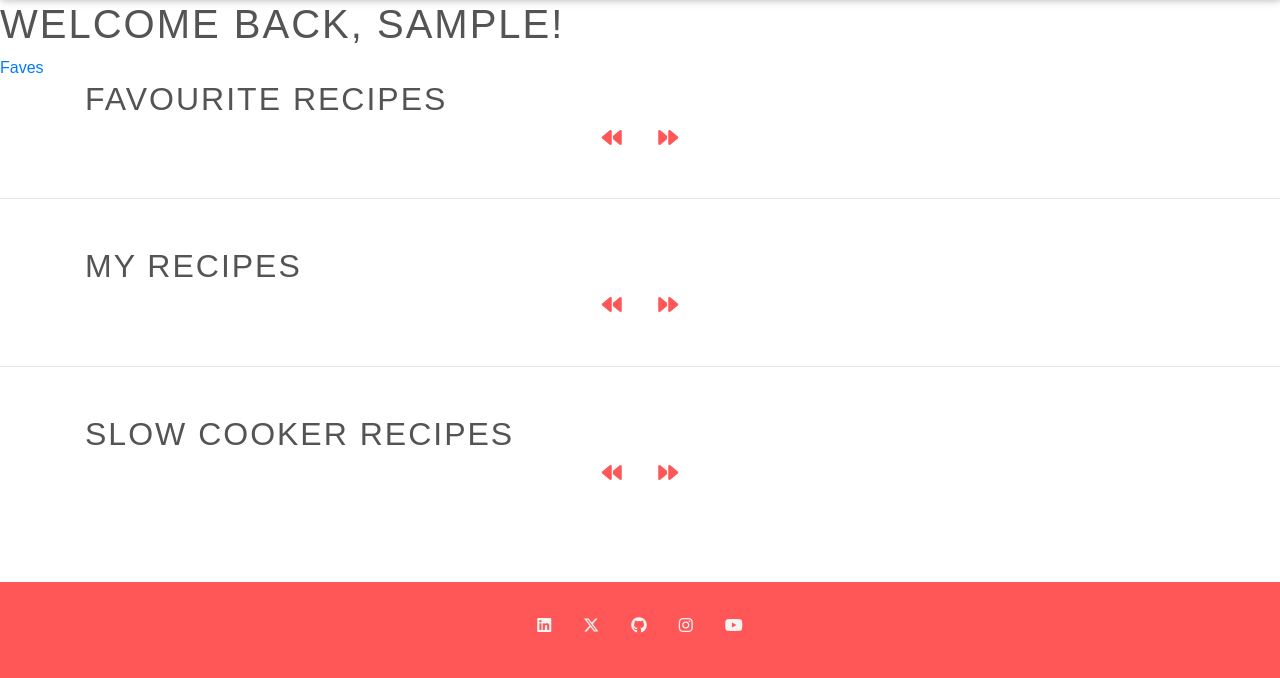
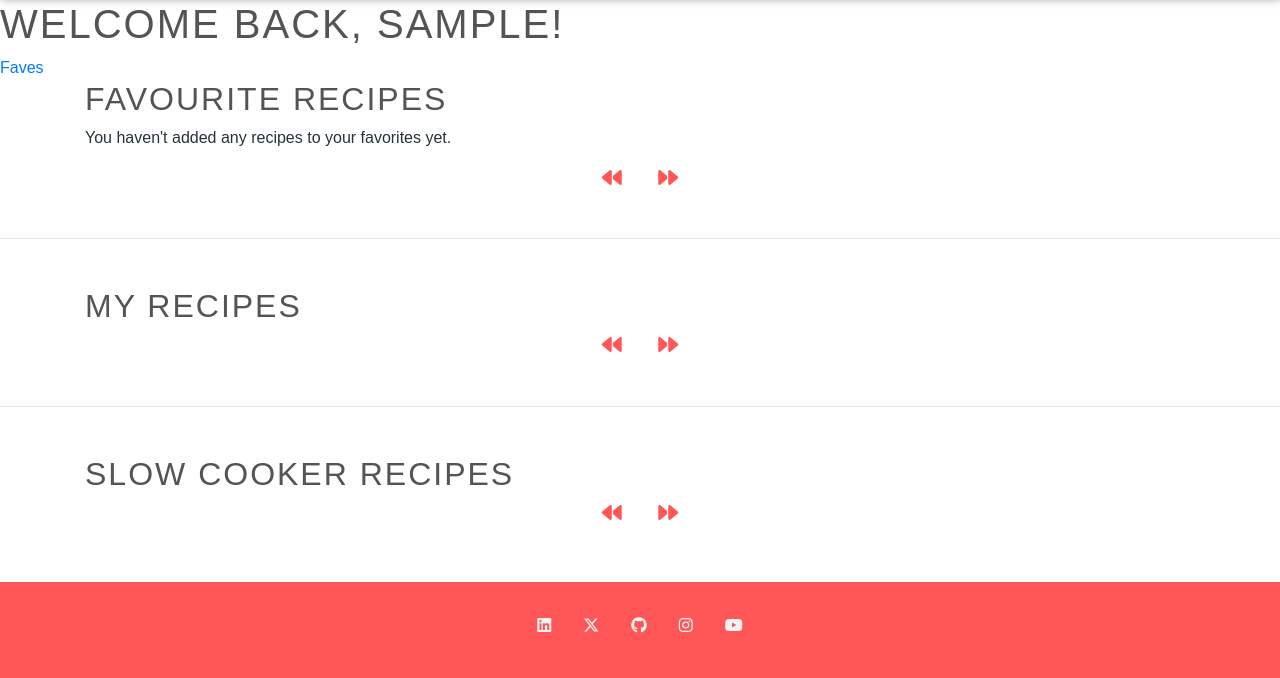
Before and after one commit to rachbry/recipme-django-cookbook, a Django app: page /recipes/my_recipes/ in a window 1280 px wide. Shown: the part 122-800 px from the top of the page. Run offline with Django 4.2, Linux system fonts and the light colour scheme; the visitor is signed in with stand-in values (Sample User, id 1); data comes from the database, SQL or seed files in the repository; data that the repository does not hold is empty; parts of the project's set-up code (start-up, migrations or seed data) failed here and were passed over; some libraries are stand-ins or nearby versions.

Commit message:
Message now changed for add / remove from favourites depending on status

```diff
--- a/my_project/settings.py
+++ b/my_project/settings.py
@@ -67,13 +67,15 @@ LOGOUT_REDIRECT_URL = '/'
 MIDDLEWARE = [
     'django.middleware.security.SecurityMiddleware',
     'django.contrib.sessions.middleware.SessionMiddleware',
+    'django.contrib.messages.middleware.MessageMiddleware',
     'django.middleware.common.CommonMiddleware',
     'django.middleware.csrf.CsrfViewMiddleware',
     'django.contrib.auth.middleware.AuthenticationMiddleware',
-    'django.contrib.messages.middleware.MessageMiddleware',
     'django.middleware.clickjacking.XFrameOptionsMiddleware',
     'allauth.account.middleware.AccountMiddleware',
 ]
+
+MESSAGE_STORAGE = 'django.contrib.messages.storage.session.SessionStorage'
 
 CRISPY_ALLOWED_TEMPLATE_PACKS = 'bootstrap4'
 CRISPY_TEMPLATE_PACK = 'bootstrap4'
--- a/recipes/templates/recipes/my_recipes.html
+++ b/recipes/templates/recipes/my_recipes.html
@@ -1,4 +1,5 @@
 {% extends 'base.html' %}
+{% load messages %}
 
 {% block title %}Recipes{% endblock %}
 
@@ -6,11 +7,13 @@
 <h1>Welcome back, {{request.user.username}}!</h1>
 <a href="{% url 'favourite_list' %}">Faves</a>
 
-<!-- Carousel for all recipes -->
+
+<!-- Carousel for favourite recipes -->
 <div class="container">
     <h2>Favourite recipes</h2>
-    <div id="favouriteRecipesCarousel" class="carousel slide" data-ride="carousel">
+    <div class="carousel slide" data-ride="carousel">
         <div class="d-flex flex-nowrap overflow-auto">
+            {% if user_favourite_recipes %}
             {% for recipe in user_favourite_recipes %}
 
             <a href="{% url 'full_recipe' pk=recipe.pk %}" class="recipes" aria-label="Click to view {{recipe.title}}">
@@ -21,8 +24,11 @@
                     </div>
                 </div>
             </a>
+            {% endfor %}
+            {% else %}
+            <p>You haven't added any recipes to your favorites yet.</p>
+            {% endif %}
 
-            {% endfor %}
             <!-- carousel buttons -->
         </div>
         <div class="text-center">
@@ -35,6 +41,7 @@
         </div>
     </div>
 </div>
+
 
 <hr class="my-5">
 
--- a/recipes/templates/recipes/recipes.html
+++ b/recipes/templates/recipes/recipes.html
@@ -24,6 +24,7 @@
         {% endif %}
         {% endfor %}
     </div>
+</div>
 {% endblock %}
 
 {% block onload_js %}
--- a/recipes/views.py
+++ b/recipes/views.py
@@ -6,7 +6,7 @@ from django.contrib.auth.decorators import login_required
 from django.contrib.auth.mixins import(
     UserPassesTestMixin, LoginRequiredMixin
 )
-
+from django.contrib import messages
 
 from django.views import View
 from django.http import HttpResponseRedirect
@@ -102,6 +102,18 @@ class FullRecipe(DetailView):
     model = Recipe
     context_object_name = 'recipe'
 
+    def get_context_data(self, **kwargs):
+        context = super().get_context_data(**kwargs)
+
+        recipe = context['recipe']
+
+        # Check if the current user has favorited this recipe
+        fav = recipe.favourites.filter(id=self.request.user.id).exists()
+
+        # Add the 'fav' variable to the context
+        context['fav'] = fav
+
+        return context
 
 class EditRecipe(LoginRequiredMixin, UserPassesTestMixin, UpdateView):
     """
@@ -201,8 +213,10 @@ def favourite_add(request, id):
     recipe = get_object_or_404(Recipe, id=id)
     if recipe.favourites.filter(id=request.user.id).exists():
         recipe.favourites.remove(request.user)
+        messages.success(request, 'Recipe removed from favorites successfully!')
     else:
         recipe.favourites.add(request.user)
+        messages.success(request, 'Recipe added to favorites successfully!')
     return HttpResponseRedirect(request.META['HTTP_REFERER'])
 
 
```
Also changed, not shown: recipes/templates/recipes/full_recipe.html (+10 -3 lines).
